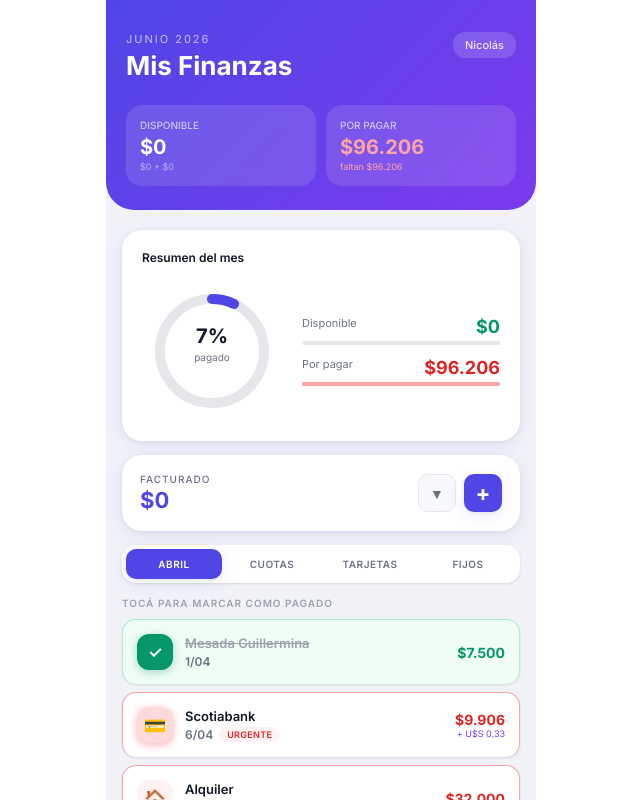
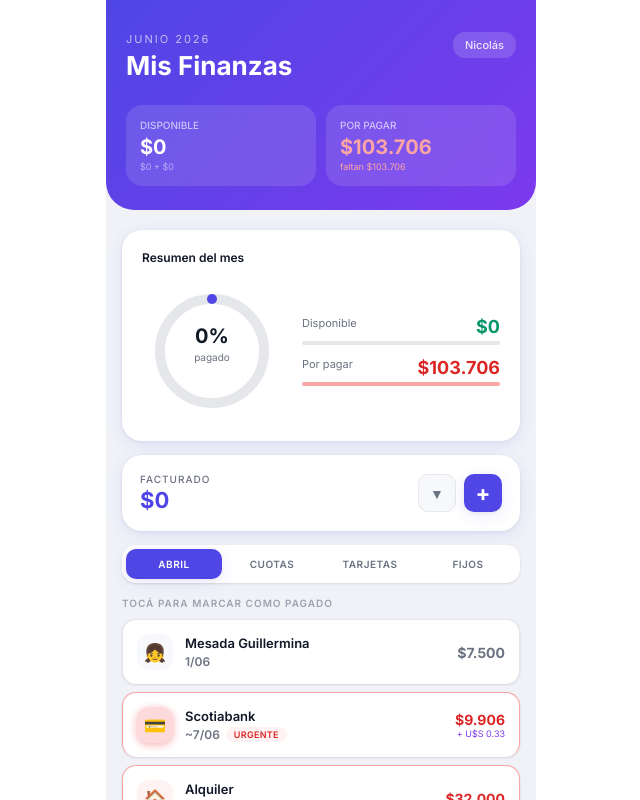
Before and after one commit to leitmotivnicolas/mis-finanzas, a React (Vite) app: page / in a window 1280 px wide. Shown: the top 800 px of the page, without its empty margins (319-959 px from the left). Built offline with nearby package versions, Linux system fonts and the light colour scheme.

Commit message:
Update App.jsx

```diff
--- a/src/App.jsx
+++ b/src/App.jsx
@@ -31,18 +31,18 @@ const C = {
 
 // ── DATA ─────────────────────────────────────────────────────────────────────
 const PLAN_DEFAULT = [
-  { id: "mesada",       fecha: "1/04",        concepto: "Mesada Guillermina",  monto: 7500,  tipo: "fijo" },
-  { id: "scotia",       fecha: "6/04",        concepto: "Scotiabank",          monto: 9906,  tipo: "tarjeta", urgente: true, usd: 0.33 },
-  { id: "alquiler",     fecha: "10/04",       concepto: "Alquiler",            monto: 32000, tipo: "fijo",    urgente: true },
-  { id: "bbva",         fecha: "13/04",       concepto: "BBVA",                monto: 4153,  tipo: "tarjeta" },
-  { id: "tributos",     fecha: "14/04",       concepto: "Tributos",            monto: 650,   tipo: "fijo" },
-  { id: "santander",    fecha: "20/04",       concepto: "Santander",           monto: 7312,  tipo: "tarjeta", usd: 54.42 },
-  { id: "gascom",       fecha: "20/04",       concepto: "Gastos comunes",      monto: 4500,  tipo: "fijo" },
-  { id: "telfijo",      fecha: "20/04",       concepto: "Teléfono fijo",       monto: 1700,  tipo: "fijo",    variable: true },
-  { id: "celguille",    fecha: "20/04",       concepto: "Cel Guillermina",     monto: 620,   tipo: "fijo" },
-  { id: "calistenia",   fecha: "24/04",       concepto: "Calistenia",          monto: 1990,  tipo: "fijo" },
-  { id: "ute",          fecha: "29/04",       concepto: "UTE (luz)",           monto: 4500,  tipo: "fijo",    variable: true },
-  { id: "debsantander", fecha: "31/04",       concepto: "Débito Santander",    monto: 875,   tipo: "fijo" },
+  { id: "mesada",       fecha: "1/06",        concepto: "Mesada Guillermina",  monto: 7500,  tipo: "fijo" },
+  { id: "scotia",       fecha: "~7/06",        concepto: "Scotiabank",          monto: 9906,  tipo: "tarjeta", urgente: true, usd: 0.33 },
+  { id: "alquiler",     fecha: "10/06",       concepto: "Alquiler",            monto: 32000, tipo: "fijo",    urgente: true },
+  { id: "bbva",         fecha: "~15/06",       concepto: "BBVA",                monto: 4153,  tipo: "tarjeta" },
+  { id: "tributos",     fecha: "14/06",       concepto: "Tributos",            monto: 650,   tipo: "fijo" },
+  { id: "santander",    fecha: "20/06",       concepto: "Santander",           monto: 7312,  tipo: "tarjeta", usd: 54.42 },
+  { id: "gascom",       fecha: "20/06",       concepto: "Gastos comunes",      monto: 4500,  tipo: "fijo" },
+  { id: "telfijo",      fecha: "20/06",       concepto: "Teléfono fijo",       monto: 1700,  tipo: "fijo",    variable: true },
+  { id: "celguille",    fecha: "20/06",       concepto: "Cel Guillermina",     monto: 620,   tipo: "fijo" },
+  { id: "calistenia",   fecha: "~20/06",       concepto: "Calistenia",          monto: 1990,  tipo: "fijo" },
+  { id: "ute",          fecha: "29/06",       concepto: "UTE (luz)",           monto: 4500,  tipo: "fijo",    variable: true },
+  { id: "debsantander", fecha: "30/06",       concepto: "Débito Santander",    monto: 875,   tipo: "fijo" },
   { id: "comida",       fecha: "Todo el mes", concepto: "Comida + Transporte", monto: 28000, tipo: "variable", expandible: true },
 ];
 
@@ -276,14 +276,14 @@ export default function Dashboard() {
         } else {
           // No storage at all - use true defaults only once
           setPlan(PLAN_DEFAULT);
-          setPagados(["mesada"]);
+          setPagados([]);
           setSubGastos({});
           setIngresos([]);
         }
       } catch(e) {
         // On error, use defaults
         setPlan(PLAN_DEFAULT);
-        setPagados(["mesada"]);
+        setPagados([]);
         setSubGastos({});
         setIngresos([]);
       }
```
